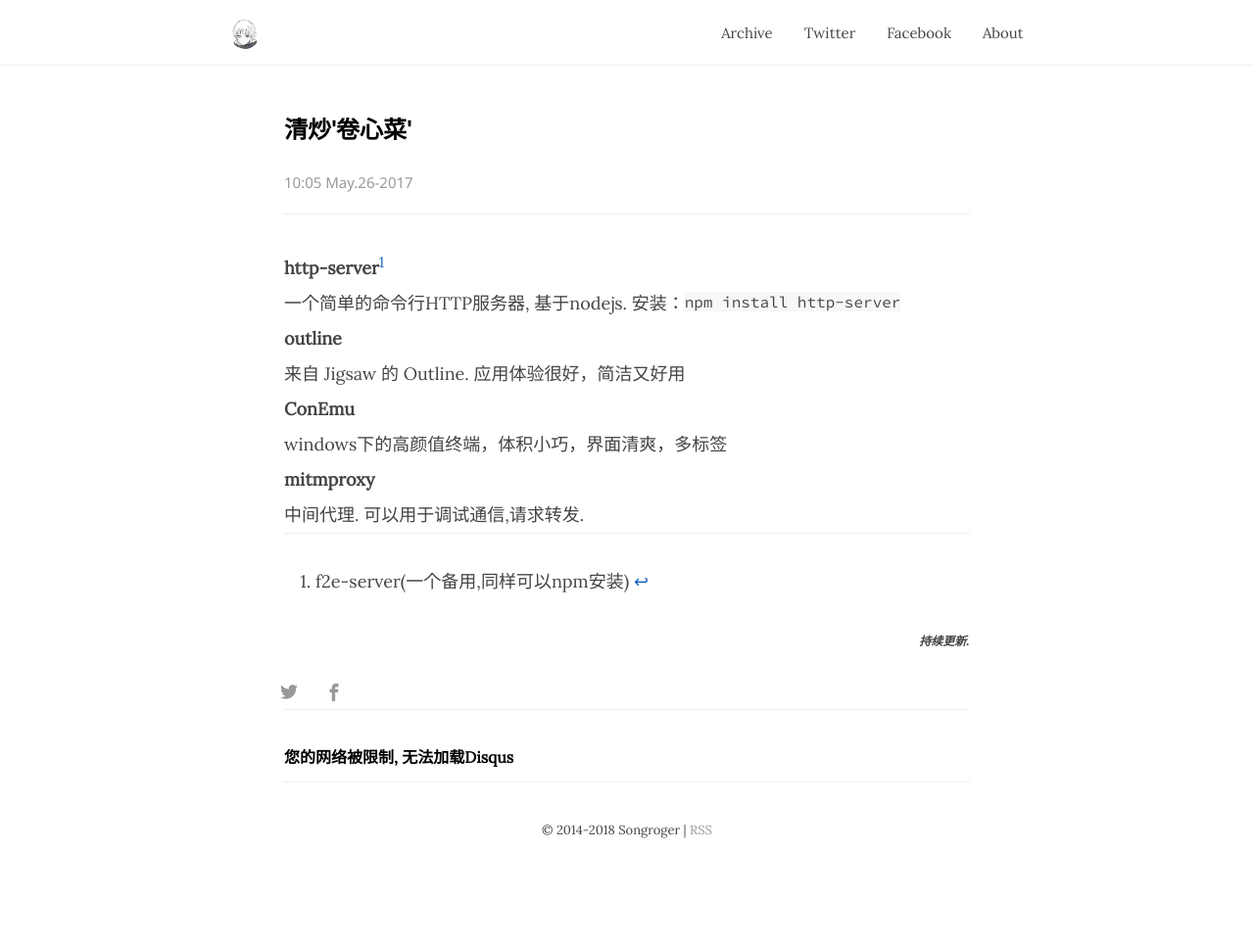
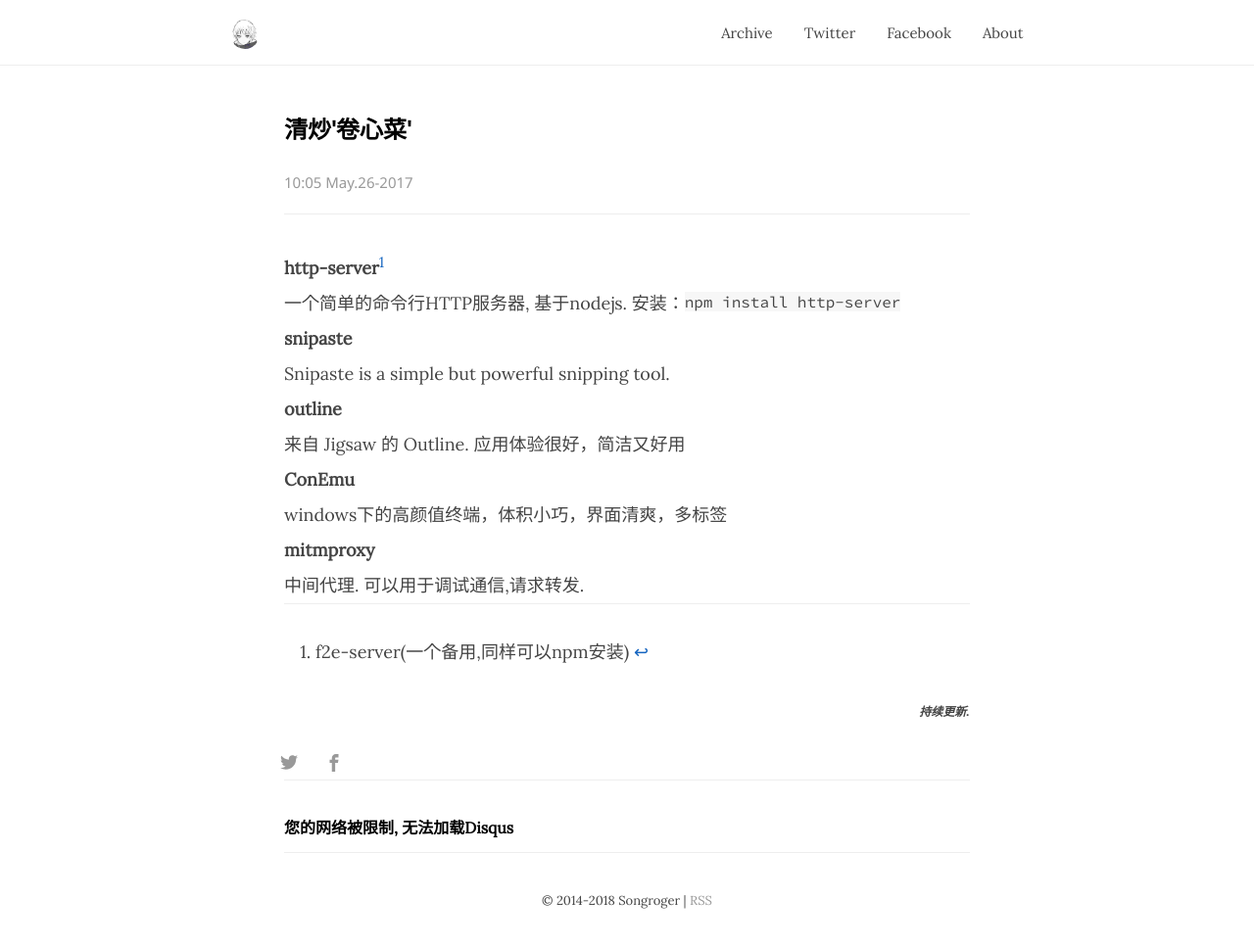
Before and after one commit to songroger/songroger.github.io, a Jekyll site: the page built from _posts/2017-05-26-some-tools.markdown, in a window 1280 px wide. Shown: the whole page at 98% size. Built offline with Jekyll 4.4.1, drawn with Linux system fonts in a browser that asks for light colours; nearby versions of some CDN libraries; comment, search, counter and statistics services are not loaded; before the commit the page ends 900 px from its top, so only the background shows below that.

Commit message:
add_snipaste

```diff
--- a/_posts/2017-05-26-some-tools.markdown
+++ b/_posts/2017-05-26-some-tools.markdown
@@ -12,6 +12,10 @@
 
 一个简单的命令行HTTP服务器, 基于nodejs.
     安装：`npm install http-server`
+
+**snipaste**
+
+Snipaste is a simple but powerful snipping tool.
 
 **outline**
 
```
